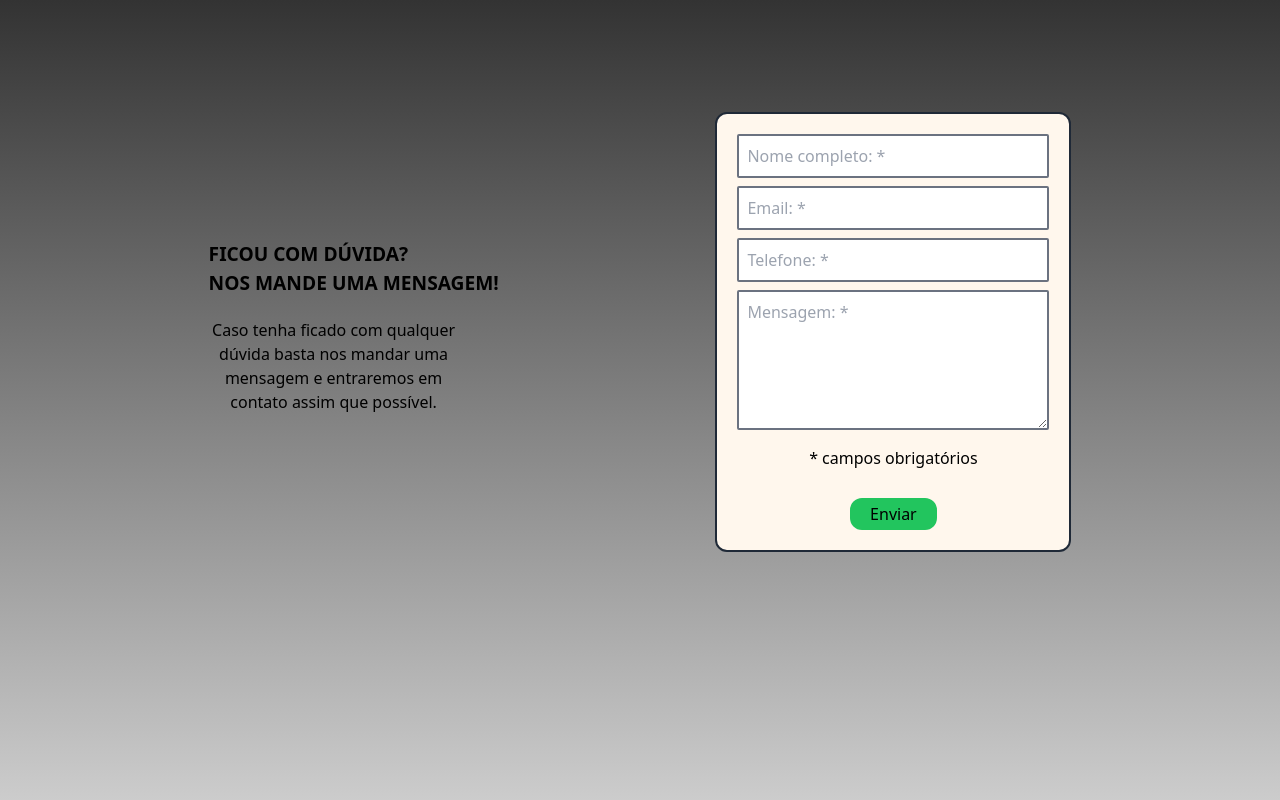
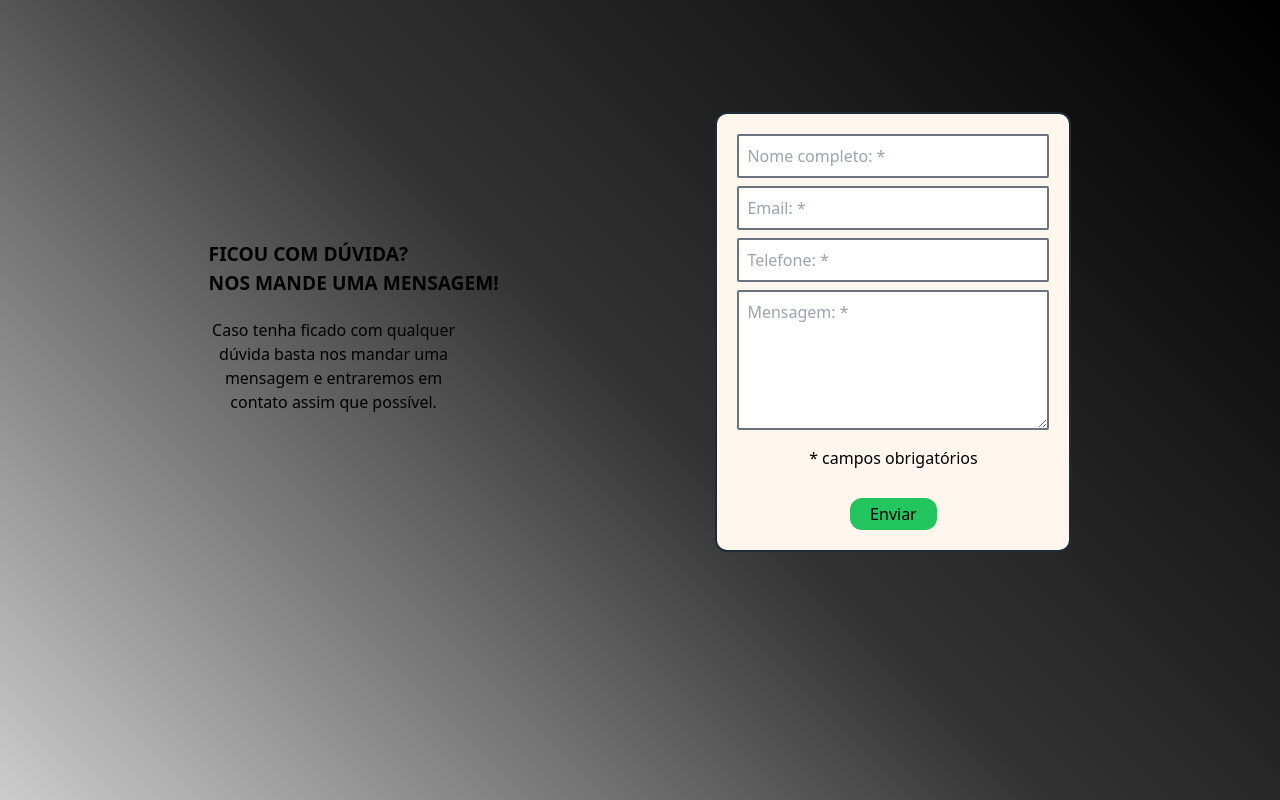
Before and after one commit to Larytgs/Formulario, a React (Vite) app in the folder vite-project/: page / in a window 1280 px wide. Built offline with nearby package versions, Linux system fonts and the light colour scheme.

Commit message:
Update index.css

```diff
--- a/vite-project/src/index.css
+++ b/vite-project/src/index.css
@@ -8,6 +8,6 @@
 }
 
 body {
-  background-image: linear-gradient(to top, #ccc, #333);
+  background-image: linear-gradient(45deg, #ccc, #333, black);
   height: 100vh;
 }
```
